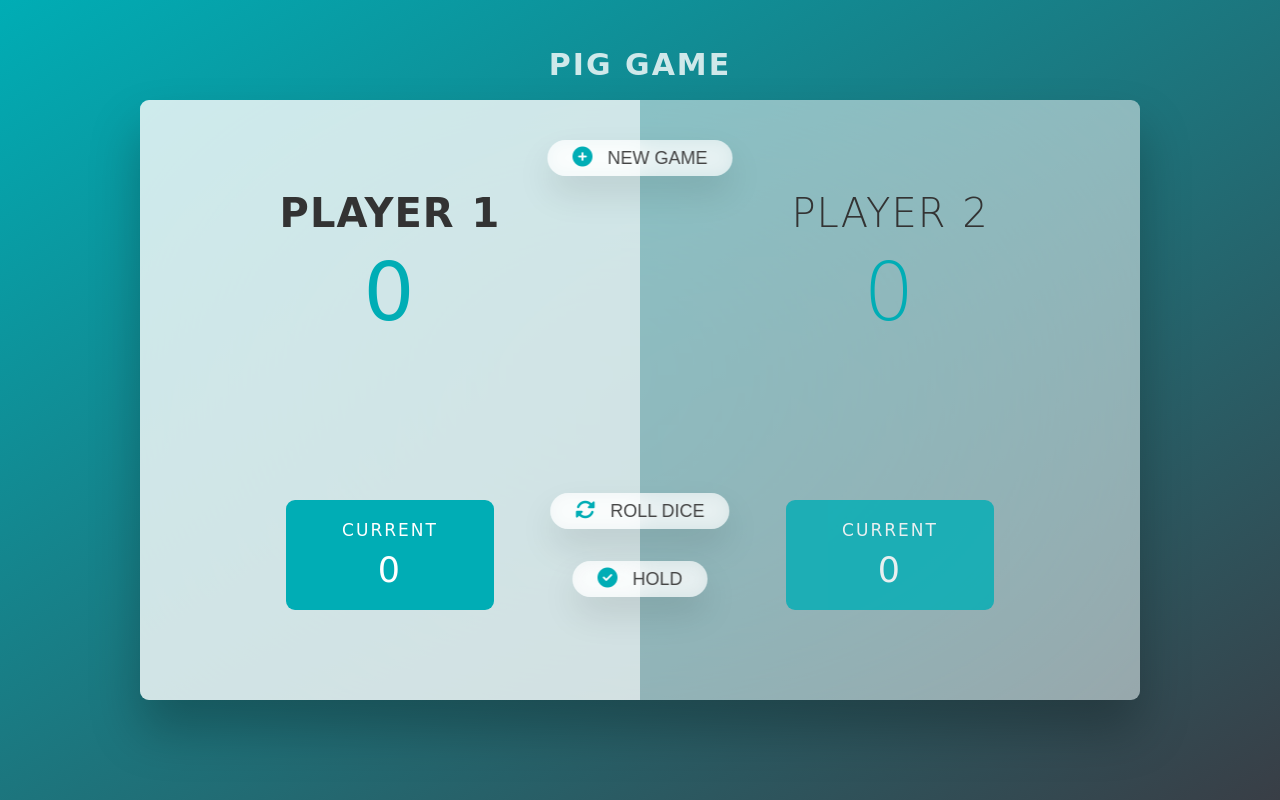
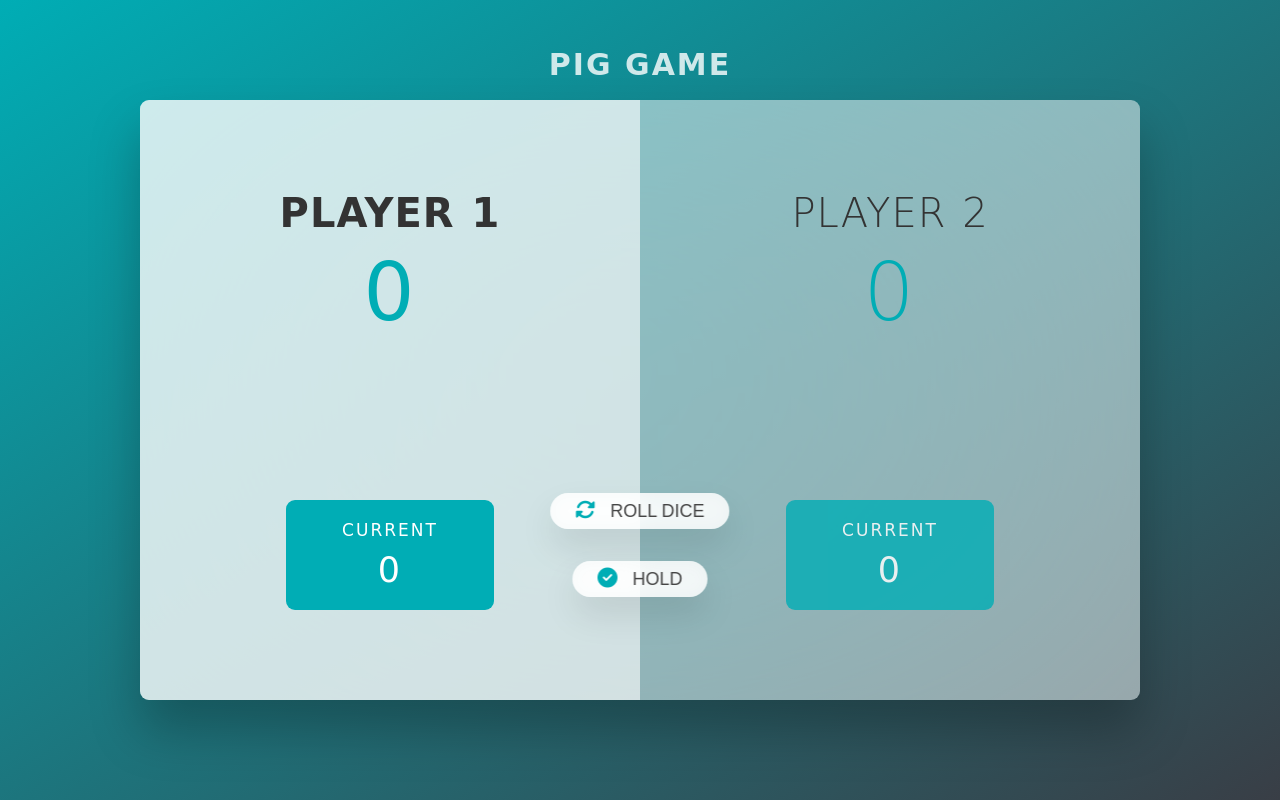
Before and after one commit to Ryhhill1998/pig-game, a plain HTML site: page index.html in a window 1280 px wide. Drawn offline with Linux system fonts and the light colour scheme; a web font is replaced by a local one.

Commit message:
Add files via upload

```diff
--- a/script.js
+++ b/script.js
@@ -26,6 +26,9 @@ const resetGame = function() {
   p1ScoreEl.textContent = p2ScoreEl.textContent = 0;
   p1CurrScoreEl.textContent = p2CurrScoreEl.textContent = 0;
   diceImgEl.classList.add("hidden");
+  newGameBtn.classList.add("hidden");
+  rollDiceBtn.classList.remove("hidden");
+  holdScoreBtn.classList.remove("hidden");
 
   if (activePlayer !== undefined) document.querySelector(`.player--${activePlayer}`).classList.remove("player--winner");
 
@@ -93,6 +96,9 @@ const endGame = function() {
   document.querySelector(`.player--${activePlayer}`).classList.add("player--winner");
   document.querySelector(`.player--${activePlayer}`).classList.remove("player--active");
   diceImgEl.classList.add("hidden");
+  newGameBtn.classList.remove("hidden");
+  rollDiceBtn.classList.add("hidden");
+  holdScoreBtn.classList.add("hidden");
 };
 
 // --------------- GAME FUNCTIONALITY --------------- //
--- a/style.css
+++ b/style.css
@@ -122,7 +122,7 @@ main {
   font-weight: 400;
   transition: all 0.2s;
 
-  background-color: rgba(255, 255, 255, 0.6);
+  background-color: rgba(255, 255, 255, 0.8);
   backdrop-filter: blur(10px);
 
   padding: 0.7rem 2.5rem;
```
